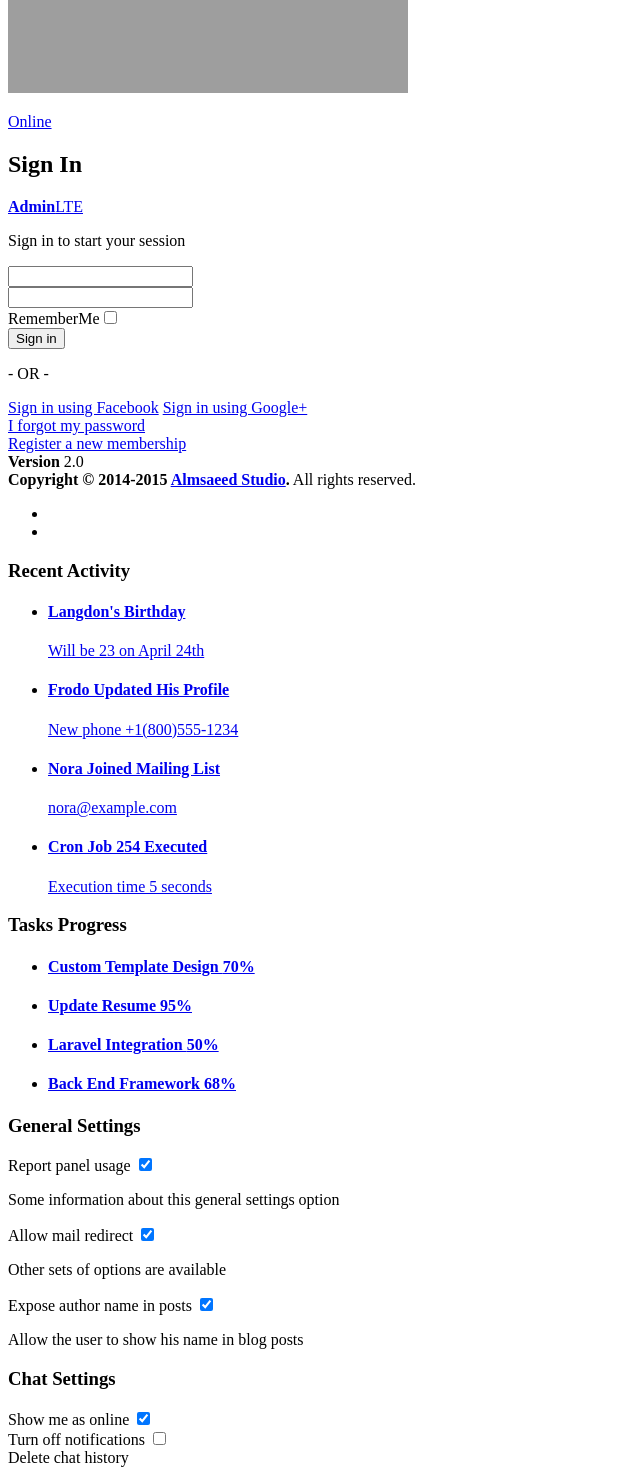
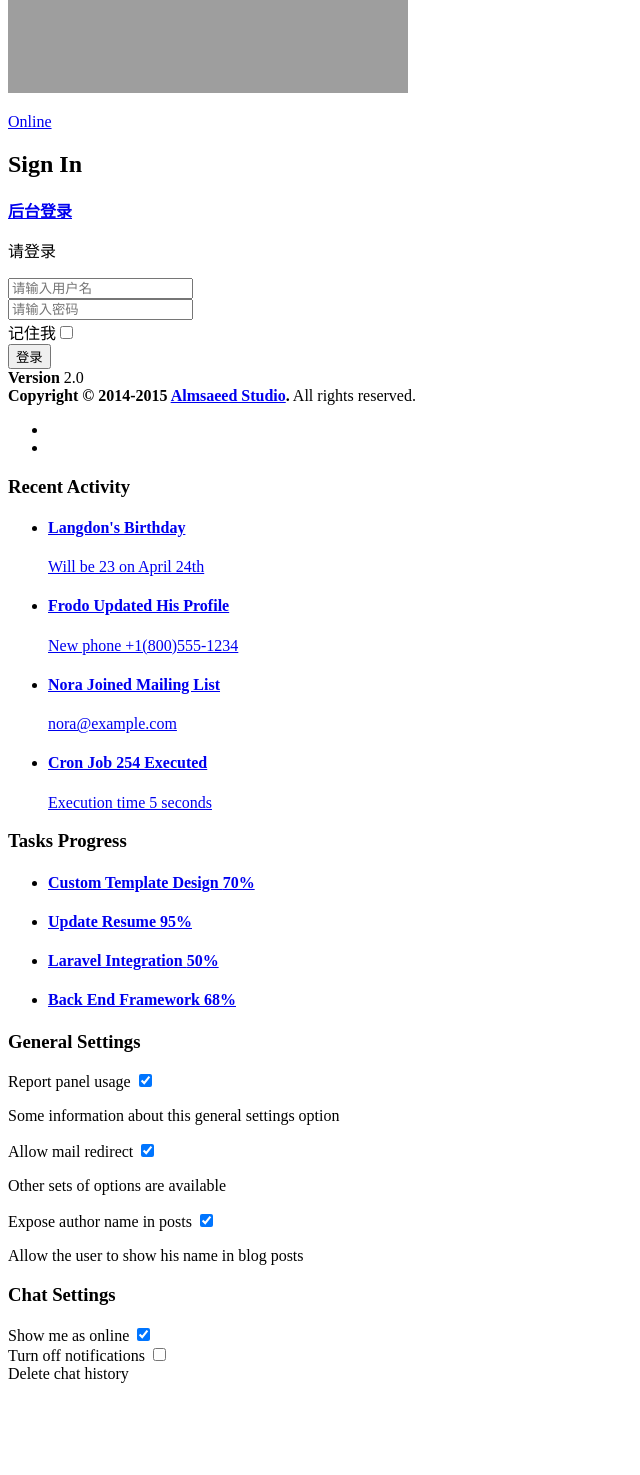
Before and after one commit to zookao/yii2-quick-start, a Yii app: template backend/views/site/login.php in a window 1280 px wide. Shown: the part 313-1788 px from the top of the page, without its empty margins (0-640 px from the left). After the commit the page ends 1696 px from the top, so only its background shows below. Run offline with PHP 8.4 and a stand-in for Yii, Linux system fonts and the light colour scheme; the template is opened without the code that fills it, so the values that code supplies are empty; form fields are guessed from the names that the template uses; some libraries are stand-ins or nearby versions; grey boxes are pictures that could not be loaded.

Commit message:
修改密码功能

```diff
--- a/backend/views/layouts/header.php
+++ b/backend/views/layouts/header.php
@@ -17,7 +17,7 @@ use yii\helpers\Html;
                 <li >
                      <?= Html::a(
                         '修改密码',
-                        ['/admin-user/change-password'],
+                        ['/site/change-password'],
                         [ 'class' => 'btn  ']
                     ) ?>
                 </li>
--- a/backend/views/site/login.php
+++ b/backend/views/site/login.php
@@ -21,31 +21,31 @@ $fieldOptions2 = [
 
 <div class="login-box">
     <div class="login-logo">
-        <a href="#"><b>Admin</b>LTE</a>
+        <a href="#"><b>后台登录</b></a>
     </div>
     <!-- /.login-logo -->
     <div class="login-box-body">
-        <p class="login-box-msg">Sign in to start your session</p>
+        <p class="login-box-msg">请登录</p>
 
         <?php $form = ActiveForm::begin(['id' => 'login-form', 'enableClientValidation' => false]); ?>
 
         <?= $form
             ->field($model, 'username', $fieldOptions1)
             ->label(false)
-            ->textInput(['placeholder' => $model->getAttributeLabel('username')]) ?>
+            ->textInput(['placeholder' => "请输入用户名"]) ?>
 
         <?= $form
             ->field($model, 'password', $fieldOptions2)
             ->label(false)
-            ->passwordInput(['placeholder' => $model->getAttributeLabel('password')]) ?>
+            ->passwordInput(['placeholder' =>"请输入密码"]) ?>
 
         <div class="row">
             <div class="col-xs-8">
-                <?= $form->field($model, 'rememberMe')->checkbox() ?>
+                <?= $form->field($model, 'rememberMe')->label("记住我")->checkbox() ?>
             </div>
             <!-- /.col -->
             <div class="col-xs-4">
-                <?= Html::submitButton('Sign in', ['class' => 'btn btn-primary btn-block btn-flat', 'name' => 'login-button']) ?>
+                <?= Html::submitButton('登录', ['class' => 'btn btn-primary btn-block btn-flat', 'name' => 'login-button']) ?>
             </div>
             <!-- /.col -->
         </div>
@@ -53,17 +53,6 @@ $fieldOptions2 = [
 
         <?php ActiveForm::end(); ?>
 
-        <div class="social-auth-links text-center">
-            <p>- OR -</p>
-            <a href="#" class="btn btn-block btn-social btn-facebook btn-flat"><i class="fa fa-facebook"></i> Sign in
-                using Facebook</a>
-            <a href="#" class="btn btn-block btn-social btn-google-plus btn-flat"><i class="fa fa-google-plus"></i> Sign
-                in using Google+</a>
-        </div>
-        <!-- /.social-auth-links -->
-
-        <a href="#">I forgot my password</a><br>
-        <a href="register.html" class="text-center">Register a new membership</a>
 
     </div>
     <!-- /.login-box-body -->
```
Also changed, not shown: backend/controllers/SiteController.php (+21 -4 lines), backend/models/ChangePasswordForm.php (added, +66 -0 lines), backend/views/site/change-password.php (added, +26 -0 lines), README.md.
